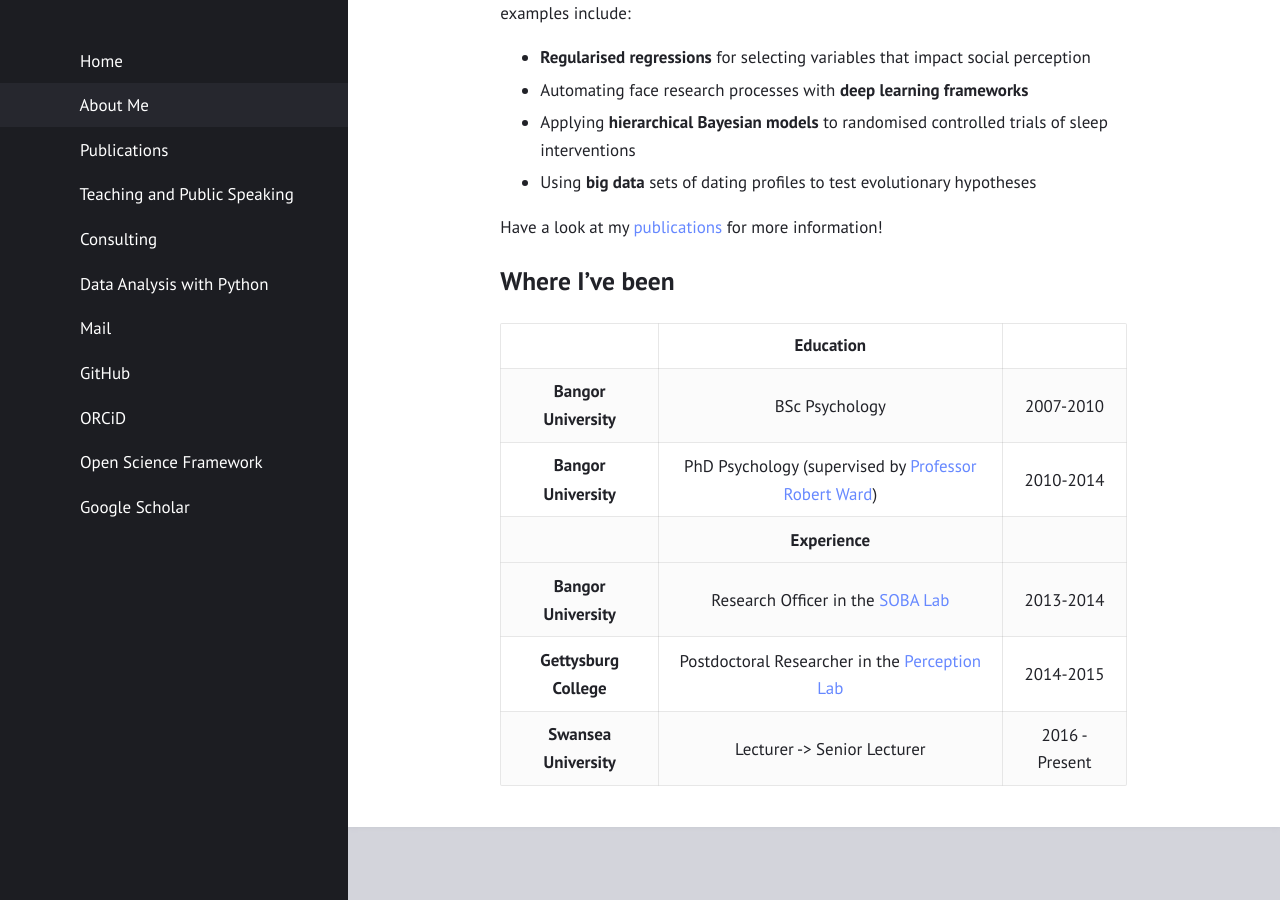
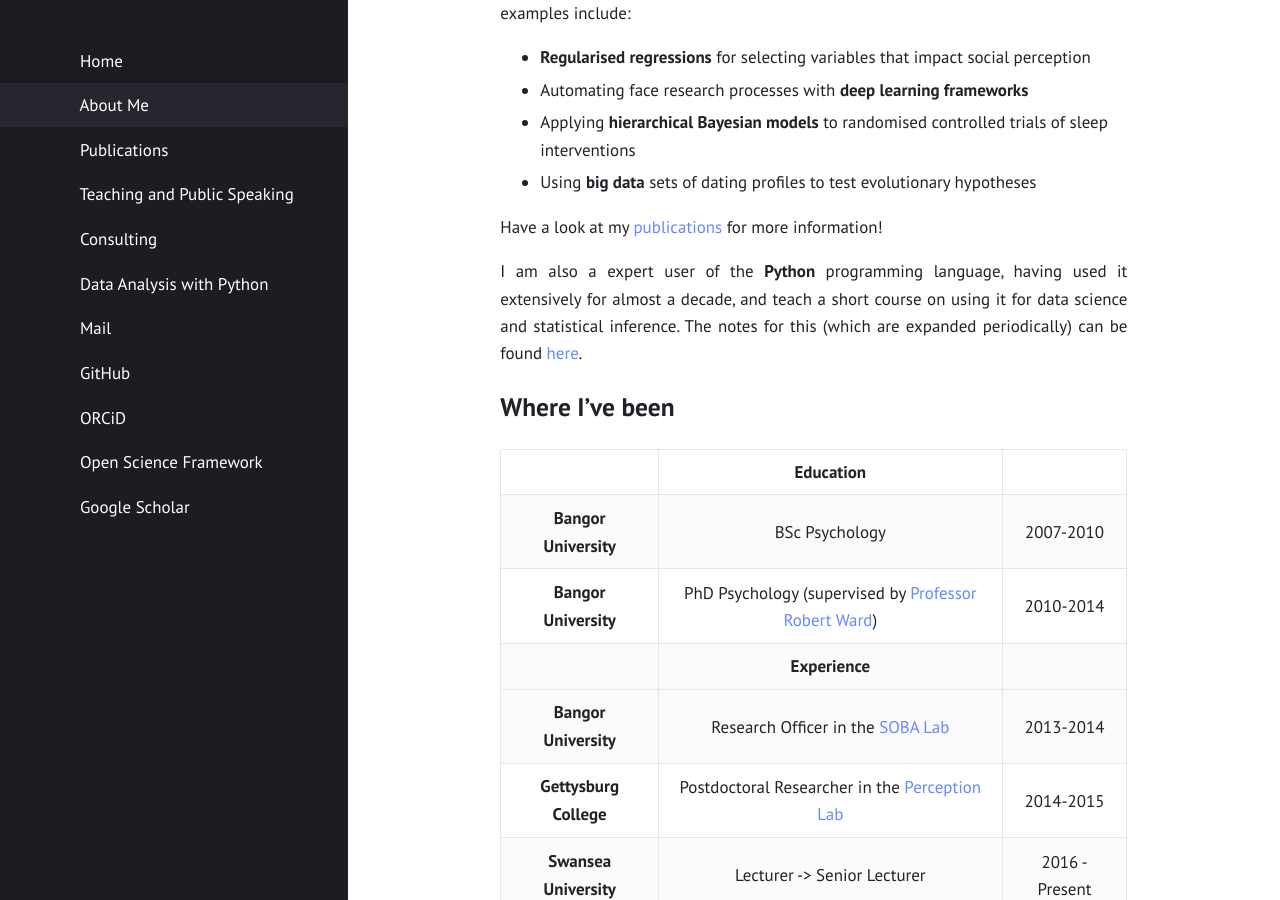
Before and after one commit to alexjonesphd/alexjonesphd.github.io, a Jekyll site: the page built from about_me.md, in a window 1280 px wide and 900 px high, scrolled down 544 px. Built offline with Jekyll 4.4.1, drawn with Linux system fonts in a browser that asks for light colours.

Commit message:
Update about_me.md

```diff
--- a/about_me.md
+++ b/about_me.md
@@ -23,6 +23,8 @@ Over the last few years, my interests have shifted to improving scientific and s
 
 Have a look at my [publications](https://alexjonesphd.github.io/pubs) for more information!
 
+I am also a expert user of the **Python** programming language, having used it extensively for almost a decade, and teach a short course on using it for data science and statistical inference. The notes for this (which are expanded periodically) can be found [here](https://alexjonesphd.github.io/python_data_analysis/intro.html).
+
 # Where I've been
 
 |                         | **Education**|                |
```
